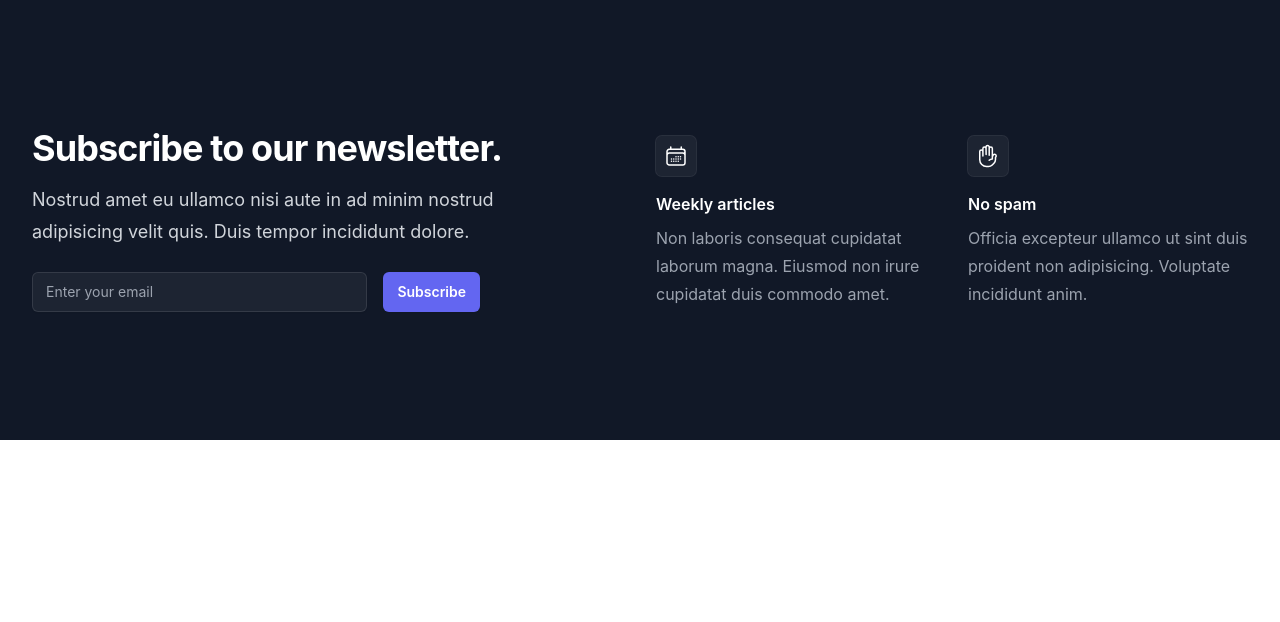
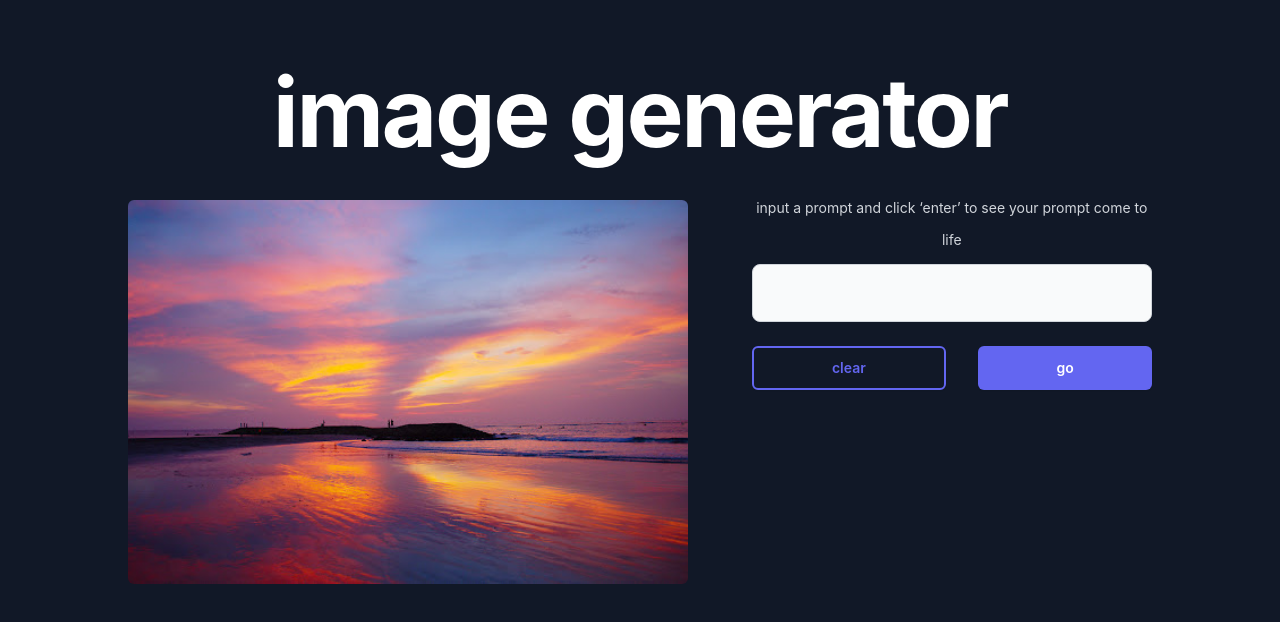
Before and after one commit to xiec1377/image-generator, a React (Create React App) app: page / in a window 1280 px wide. Shown: the top 622 px of the page. Built offline with nearby package versions, Linux system fonts and the light colour scheme.

Commit message:
Created UI

```diff
--- a/src/App.js
+++ b/src/App.js
@@ -1,99 +1,51 @@
 import logo from './logo.svg'
 import './App.css'
+import Sunset from './sunset.jpg'
 
 function App() {
   return (
-    <div class="relative isolate overflow-hidden bg-gray-900 py-16 sm:py-24 lg:py-32">
-      <div class="mx-auto max-w-7xl px-6 lg:px-8">
-        <div class="mx-auto grid max-w-2xl grid-cols-1 gap-x-8 gap-y-16 lg:max-w-none lg:grid-cols-2">
-          <div class="max-w-xl lg:max-w-lg">
-            <h2 class="text-3xl font-bold tracking-tight text-white sm:text-4xl">
-              Subscribe to our newsletter.
-            </h2>
-            <p class="mt-4 text-lg leading-8 text-gray-300">
-              Nostrud amet eu ullamco nisi aute in ad minim nostrud adipisicing
-              velit quis. Duis tempor incididunt dolore.
+    <div class="relative isolate bg-gray-900 text-center pt-16 h-screen mx-auto">
+      <h1 class="text-8xl font-bold tracking-tight text-white">
+        image generator
+      </h1>
+      <div class="flex px-32 space-x-16 justify-center">
+        <div class="mt-10">
+          <img class="object-cover rounded-md h-96" src={Sunset} alt="sunset" />
+        </div>
+        <div>
+          <p class="mt-8 mb-2 text-sm leading-8 text-gray-300">
+            input a prompt and click ‘enter’ to see your prompt come to life
           </p>
-            <div class="mt-6 flex max-w-md gap-x-4">
-              <label for="email-address" class="sr-only">
-                Email address
-              </label>
+          <div class="mb-6">
+            {/* <label
+            for="large-input"
+            class="block mb-2 text-sm font-medium text-gray-900 dark:text-white"
+          >
+            Large input
+          </label> */}
             <input
-                id="email-address"
-                name="email"
-                type="email"
-                autocomplete="email"
-                required
-                class="min-w-0 flex-auto rounded-md border-0 bg-white/5 px-3.5 py-2 text-white shadow-sm ring-1 ring-inset ring-white/10 focus:ring-2 focus:ring-inset focus:ring-indigo-500 sm:text-sm sm:leading-6"
-                placeholder="Enter your email"
+              type="text"
+              id="large-input"
+              class="block w-full p-4 text-gray-900 border border-gray-300 rounded-lg bg-gray-50 sm:text-md focus:ring-blue-500 focus:border-blue-500 dark:bg-gray-700 dark:border-gray-600 dark:placeholder-gray-400 dark:text-white dark:focus:ring-blue-500 dark:focus:border-blue-500"
             />
+          </div>
+          <div class="flex content-center gap-x-8">
+            <button class="flex-auto rounded-md bg-transparent border border-indigo-500 border-2 px-3.5 py-2.5 text-sm font-semibold text-indigo-500 shadow-sm hover:border-indigo-400 hover:text-indigo-400 focus-visible:outline focus-visible:outline-2 focus-visible:outline-offset-2 focus-visible:outline-indigo-500">
+              clear
+            </button>
             <button
               type="submit"
-                class="flex-none rounded-md bg-indigo-500 px-3.5 py-2.5 text-sm font-semibold text-white shadow-sm hover:bg-indigo-400 focus-visible:outline focus-visible:outline-2 focus-visible:outline-offset-2 focus-visible:outline-indigo-500"
+              class="flex-auto rounded-md bg-indigo-500 px-3.5 py-2.5 text-sm font-semibold text-white shadow-sm hover:bg-indigo-400 focus-visible:outline focus-visible:outline-2 focus-visible:outline-offset-2 focus-visible:outline-indigo-500"
             >
-                Subscribe
-              </button>
+              go
+            </button>{' '}
           </div>
         </div>
-          <dl class="grid grid-cols-1 gap-x-8 gap-y-10 sm:grid-cols-2 lg:pt-2">
-            <div class="flex flex-col items-start">
-              <div class="rounded-md bg-white/5 p-2 ring-1 ring-white/10">
-                <svg
-                  class="h-6 w-6 text-white"
-                  fill="none"
-                  viewBox="0 0 24 24"
-                  stroke-width="1.5"
-                  stroke="currentColor"
-                  aria-hidden="true"
-                >
-                  <path
-                    stroke-linecap="round"
-                    stroke-linejoin="round"
-                    d="M6.75 3v2.25M17.25 3v2.25M3 18.75V7.5a2.25 2.25 0 012.25-2.25h13.5A2.25 2.25 0 0121 7.5v11.25m-18 0A2.25 2.25 0 005.25 21h13.5A2.25 2.25 0 0021 18.75m-18 0v-7.5A2.25 2.25 0 015.25 9h13.5A2.25 2.25 0 0121 11.25v7.5m-9-6h.008v.008H12v-.008zM12 15h.008v.008H12V15zm0 2.25h.008v.008H12v-.008zM9.75 15h.008v.008H9.75V15zm0 2.25h.008v.008H9.75v-.008zM7.5 15h.008v.008H7.5V15zm0 2.25h.008v.008H7.5v-.008zm6.75-4.5h.008v.008h-.008v-.008zm0 2.25h.008v.008h-.008V15zm0 2.25h.008v.008h-.008v-.008zm2.25-4.5h.008v.008H16.5v-.008zm0 2.25h.008v.008H16.5V15z"
-                  />
-                </svg>
       </div>
-              <dt class="mt-4 font-semibold text-white">Weekly articles</dt>
-              <dd class="mt-2 leading-7 text-gray-400">
-                Non laboris consequat cupidatat laborum magna. Eiusmod non irure
-                cupidatat duis commodo amet.
-              </dd>
-            </div>
-            <div class="flex flex-col items-start">
-              <div class="rounded-md bg-white/5 p-2 ring-1 ring-white/10">
-                <svg
-                  class="h-6 w-6 text-white"
-                  fill="none"
-                  viewBox="0 0 24 24"
-                  stroke-width="1.5"
-                  stroke="currentColor"
-                  aria-hidden="true"
-                >
-                  <path
-                    stroke-linecap="round"
-                    stroke-linejoin="round"
-                    d="M10.05 4.575a1.575 1.575 0 10-3.15 0v3m3.15-3v-1.5a1.575 1.575 0 013.15 0v1.5m-3.15 0l.075 5.925m3.075.75V4.575m0 0a1.575 1.575 0 013.15 0V15M6.9 7.575a1.575 1.575 0 10-3.15 0v8.175a6.75 6.75 0 006.75 6.75h2.018a5.25 5.25 0 003.712-1.538l1.732-1.732a5.25 5.25 0 001.538-3.712l.003-2.024a.668.668 0 01.198-.471 1.575 1.575 0 10-2.228-2.228 3.818 3.818 0 00-1.12 2.687M6.9 7.575V12m6.27 4.318A4.49 4.49 0 0116.35 15m.002 0h-.002"
-                  />
-                </svg>
-              </div>
-              <dt class="mt-4 font-semibold text-white">No spam</dt>
-              <dd class="mt-2 leading-7 text-gray-400">
-                Officia excepteur ullamco ut sint duis proident non adipisicing.
-                Voluptate incididunt anim.
-              </dd>
-            </div>
-          </dl>
-        </div>
-      </div>
-      <div
+      {/* <div
         class="absolute left-1/2 top-0 -z-10 -translate-x-1/2 blur-3xl xl:-top-6"
         aria-hidden="true"
-      >
-        {/* <div
-          class="aspect-[1155/678] w-[72.1875rem] bg-gradient-to-tr from-[#ff80b5] to-[#9089fc] opacity-30"
-          style="clip-path: polygon(74.1% 44.1%, 100% 61.6%, 97.5% 26.9%, 85.5% 0.1%, 80.7% 2%, 72.5% 32.5%, 60.2% 62.4%, 52.4% 68.1%, 47.5% 58.3%, 45.2% 34.5%, 27.5% 76.7%, 0.1% 64.9%, 17.9% 100%, 27.6% 76.8%, 76.1% 97.7%, 74.1% 44.1%)"
       ></div> */}
-      </div>
     </div>
   )
 }
```
Also changed, not shown: src/sunset.jpg (added). Lines whose indentation alone changed are shown as unchanged.
